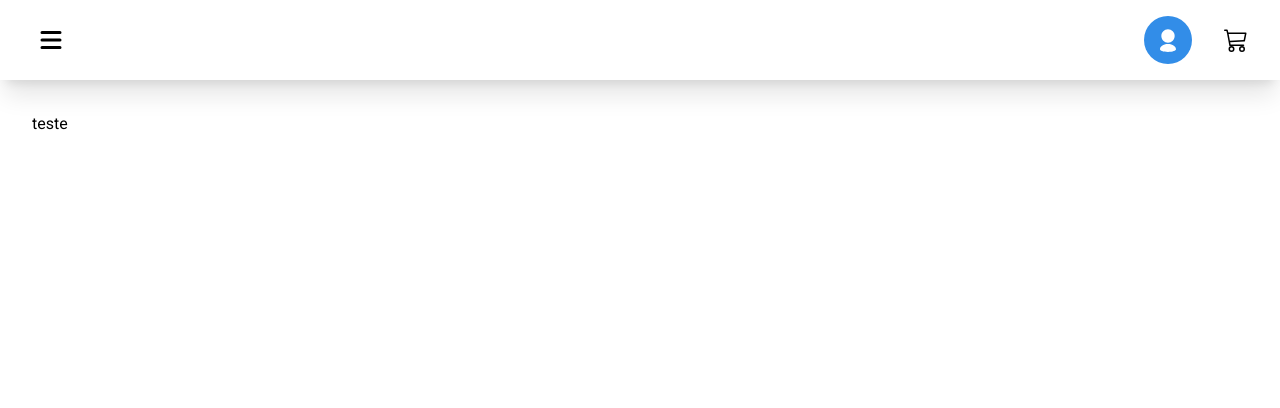
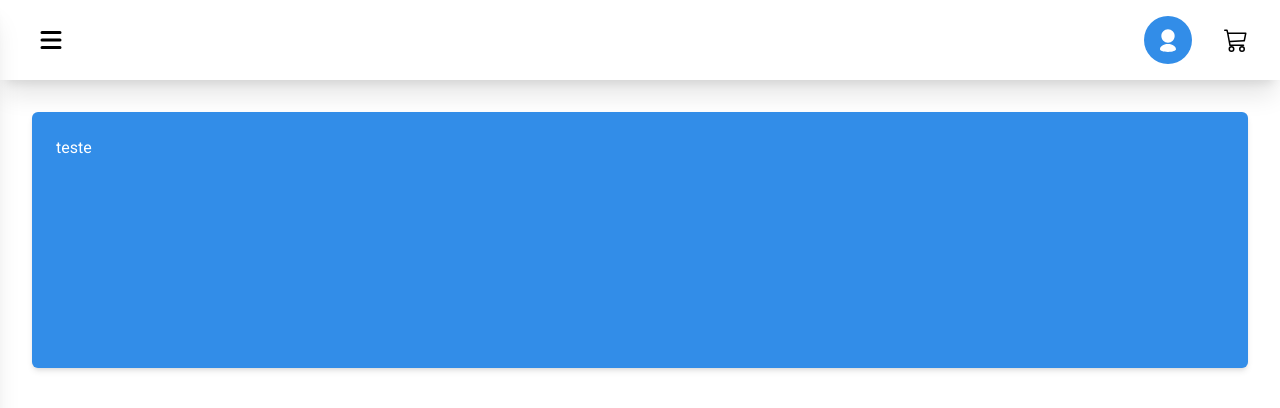
Before and after one commit to Raul26-tech/MyClothes, a React (Vite) app: page / in a window 1280 px wide. Shown: the top 408 px of the page. Built offline with nearby package versions, Linux system fonts and the light colour scheme.

Commit message:
Adicionando sombra no menu

```diff
--- a/src/components/Menu/index.tsx
+++ b/src/components/Menu/index.tsx
@@ -47,7 +47,7 @@ export default function Menu({ isOpen = false, openClose }: IMenuProps) {
             <div
                 className={`w-60 h-screen flex flex-col absolute ${
                     !isOpen ? '-translate-x-full' : undefined
-                } transition inset-0 z-40 duration-300 ease-out bg-theme-blue-50`}
+                } transition inset-0 z-40 duration-300 ease-out bg-theme-blue-50 shadow-xl`}
             >
                 <HeaderMenu openClose={openClose} />
             </div>
--- a/src/components/Ofers/index.tsx
+++ b/src/components/Ofers/index.tsx
@@ -3,7 +3,9 @@ import React from 'react';
 export default function Ofers() {
     return (
         <>
-            <div className="font-roboto">teste</div>
+            <div className="w-full h-64 bg-theme-blue-50 rounded-md shadow-md p-6 text-white font-roboto">
+                teste
+            </div>
         </>
     );
 }
```
